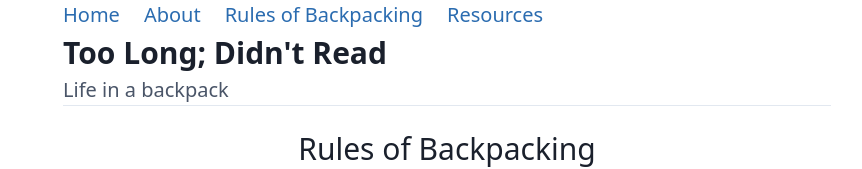
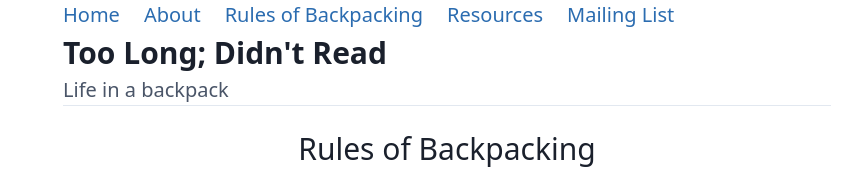
Before and after one commit to Zandakar/too-long-didnt-read, a Next.js app: page /rules-of-backpacking in a window 1280 px wide. Shown: the top 169 px of the page, without its empty margins (193-1055 px from the left). Built offline with nearby package versions, Linux system fonts and the light colour scheme.

Commit message:
added a whole bunch of mui packages, mail list page and button

```diff
--- a/package.json
+++ b/package.json
@@ -14,7 +14,12 @@
     "prepare": "husky install"
   },
   "dependencies": {
+    "@emotion/react": "^11.10.5",
+    "@emotion/styled": "^11.10.5",
     "@mapbox/rehype-prism": "^0.7.0",
+    "@mui/icons-material": "^5.10.14",
+    "@mui/material": "^5.10.14",
+    "@mui/styled-engine-sc": "^5.10.14",
     "date-fns": "^2.28.0",
     "gray-matter": "^4.0.3",
     "next": "^12.0.10",
@@ -26,6 +31,7 @@
     "remark-gfm": "^3.0.1",
     "remark-parse": "^10.0.1",
     "remark-rehype": "^10.1.0",
+    "styled-components": "^5.3.6",
     "styled-jsx-plugin-postcss": "^4.0.1",
     "unified": "^10.1.1"
   },
--- /dev/null
+++ b/src/pages/mailing-list.tsx
@@ -0,0 +1,33 @@
+import React from "react";
+
+import { Content } from "../content/Content";
+import { Meta } from "../layout/Meta";
+import { Main } from "../templates/Main";
+import Button from '@mui/material/Button';
+import TextField from '@mui/material/TextField';
+import SendIcon from '@mui/icons-material/Send';
+
+const MailingList = () => (
+  <Main meta={<Meta title="Mailing List" description="Mailing List" />}>
+    < Content >
+      <h1 className="text-center  text-3xl text-gray-900">{`Mailing List`}</h1>
+      <br></br>
+      <div className="flex justify-center items-center">
+        <div>If you would like a friendly reminder whenever I add a new post, add your email below</div>
+      </div>
+      <br></br>
+      <TextField id="filled-basic" label="Email Address" variant="filled" />
+    </Content >
+    <br></br>
+    <Button style={{
+      borderRadius: 35,
+      backgroundColor: "#419bf0",
+      // padding: "18px 36px",
+      // fontSize: "18px"
+    }} variant="contained" endIcon={<SendIcon />}>
+      Add me!
+    </Button>
+  </Main >
+);
+
+export default MailingList;
--- a/src/templates/Main.tsx
+++ b/src/templates/Main.tsx
@@ -33,9 +33,14 @@ const Main = (props: IMainProps) => (
                 <a>Rules of Backpacking</a>
               </Link>
             </li>
-              <li className="mr-6">
+            <li className="mr-6">
               <Link href="/resources/">
                 <a>Resources</a>
+              </Link>
+            </li>
+            <li className="mr-6">
+              <Link href="/mailing-list/">
+                <a>Mailing List</a>
               </Link>
             </li>
           </Navbar>
```
Also changed, not shown: 1 other file (tests, documents, lock files or other folders).
